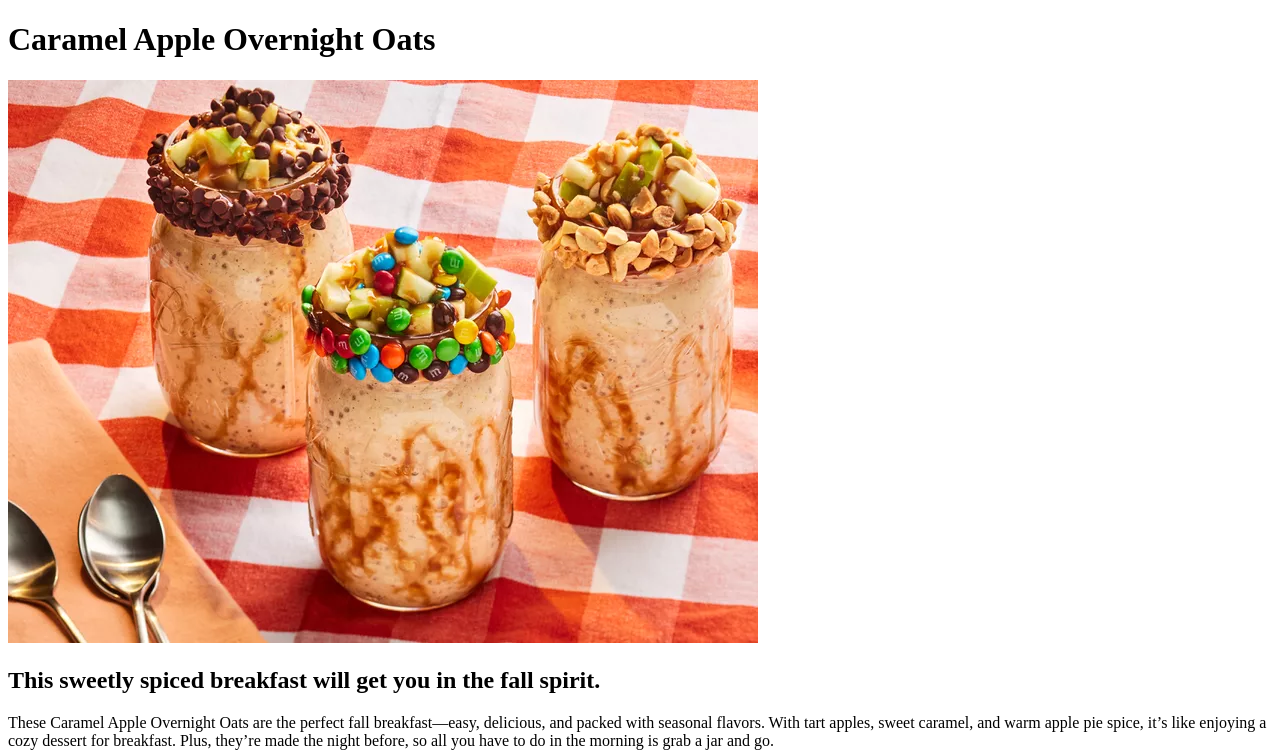
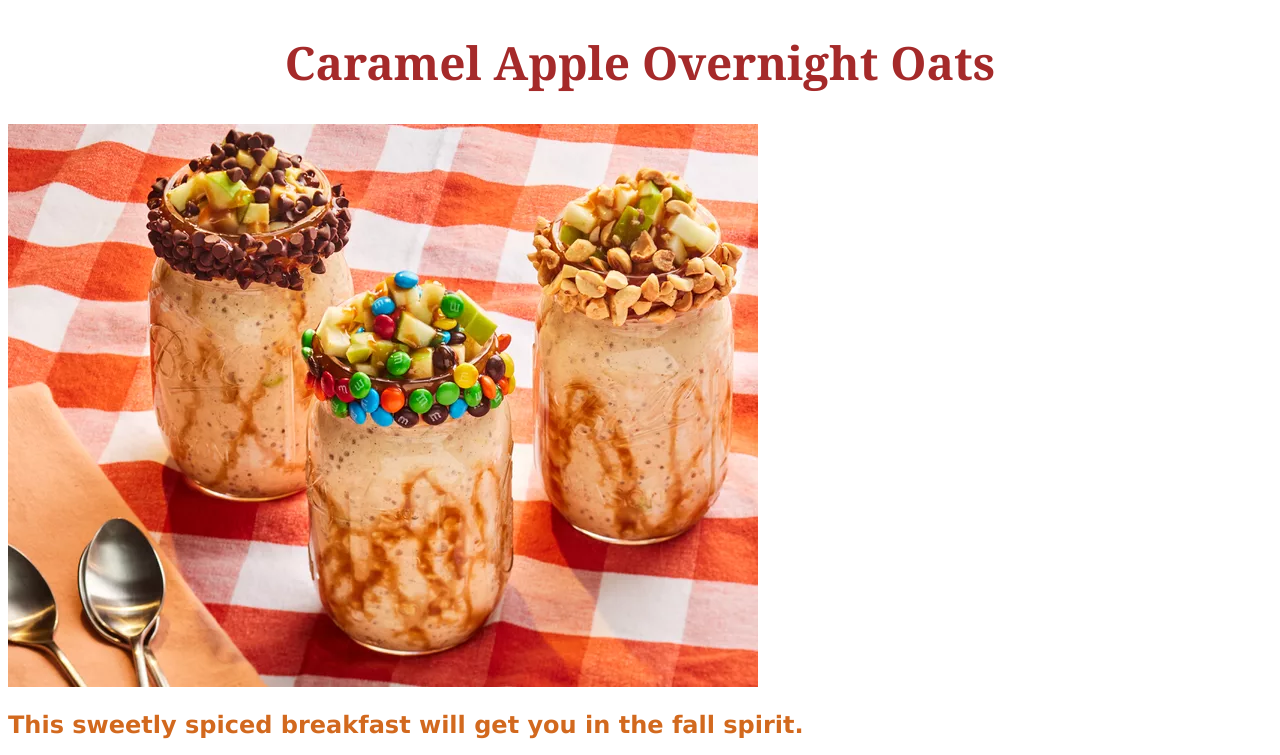
Before and after one commit to oksamy/odin-recipes, a plain HTML site: page recipes/caramel-apple-overnight-oats.html in a window 1280 px wide. Shown: the top 755 px of the page. Drawn offline with Linux system fonts and the light colour scheme.

Commit message:
make style changes to pages and add README file

```diff
--- a/recipes/caramel-apple-overnight-oats.html
+++ b/recipes/caramel-apple-overnight-oats.html
@@ -4,6 +4,7 @@
     <meta charset="UTF-8" />
     <meta name="viewport" content="width=device-width, initial-scale=1.0" />
     <title>Caramel Apple Overnight Oats</title>
+    <link rel="stylesheet" href="recipe-styles.css" />
   </head>
   <body>
     <h1>Caramel Apple Overnight Oats</h1>
--- /dev/null
+++ b/recipes/recipe-styles.css
@@ -0,0 +1,11 @@
+h1 {
+    text-align: center;
+    font-family: Georgia, 'Times New Roman', Times, serif;
+    color: brown;
+    font-size: 46px;
+}
+
+p, li, h2, h3 {
+    font-family: Verdana, Geneva, Tahoma, sans-serif;
+    color: chocolate;
+}
--- /dev/null
+++ b/style.css
@@ -0,0 +1,13 @@
+h1 {
+    font-size: 46px;
+    font-family: Georgia, 'Times New Roman', Times, serif;
+    text-align: center;
+}
+
+a {
+    font-family: Verdana, Geneva, Tahoma, sans-serif;
+    color: chocolate;
+}
+body {
+    background-color: beige;
+}
```
Also changed, not shown: recipes/marry-me-chicken.html (+1 -0 lines), recipes/white-chicken-chili-pot-pie.html (+1 -0 lines), 1 other file.
